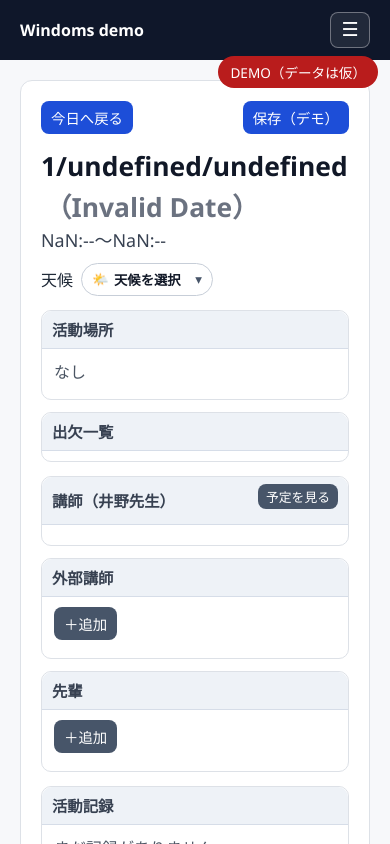
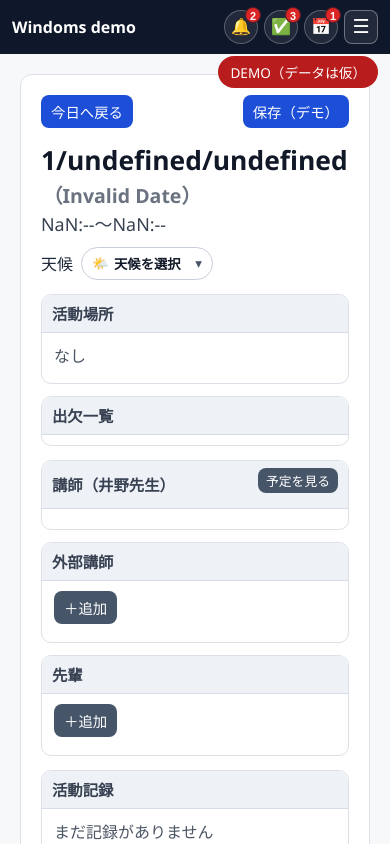
Before and after one commit to shibuscription/windoms, a React (Vite) app in the folder demo/: page /#/logs/1 in a window 390 px wide. Shown: the top 844 px of the page. Built offline with nearby package versions, Linux system fonts and the light colour scheme.

Commit message:
feat: establish Today foundation (shared action bar, sticky header, responsive date nav)

```diff
--- a/demo/src/App.tsx
+++ b/demo/src/App.tsx
@@ -32,23 +32,72 @@ const menuItems = (today: string): MenuItem[] => [
 export function App() {
   const [data, setData] = useState<DemoData>(mockData);
   const [isMenuOpen, setIsMenuOpen] = useState(false);
+  const [activeStatusPanel, setActiveStatusPanel] = useState<"notice" | "todo" | "duty" | null>(
+    null,
+  );
   const location = useLocation();
   const navigate = useNavigate();
   const today = todayDateKey();
 
   useEffect(() => {
-    if (!isMenuOpen) return;
+    if (!isMenuOpen && !activeStatusPanel) return;
     const onKeyDown = (event: KeyboardEvent) => {
       if (event.key === "Escape") setIsMenuOpen(false);
+      if (event.key === "Escape") setActiveStatusPanel(null);
     };
     document.addEventListener("keydown", onKeyDown);
     const originalOverflow = document.body.style.overflow;
+    if (isMenuOpen || activeStatusPanel) {
       document.body.style.overflow = "hidden";
+    }
     return () => {
       document.removeEventListener("keydown", onKeyDown);
       document.body.style.overflow = originalOverflow;
     };
-  }, [isMenuOpen]);
+  }, [isMenuOpen, activeStatusPanel]);
+
+  useEffect(() => {
+    if (!activeStatusPanel) return;
+    setActiveStatusPanel(null);
+  }, [location.key]);
+
+  const statusButtons: Array<{ id: "notice" | "todo" | "duty"; icon: string; label: string; badge: number }> = [
+    { id: "notice", icon: "🔔", label: "Notices", badge: 2 },
+    { id: "todo", icon: "✅", label: "My TODO", badge: 3 },
+    { id: "duty", icon: "📅", label: "次の当番", badge: 1 },
+  ];
+  const statusPanelMeta: Record<
+    "notice" | "todo" | "duty",
+    { title: string; subtitle: string; items: string[] }
+  > = {
+    notice: {
+      title: "Notices",
+      subtitle: "お知らせ（DEMO）",
+      items: [
+        "本日 16:30 片付け開始です。",
+        "週末本番の集合は 8:40 正門前です。",
+        "譜面台の不足分を職員室で受け取りください。",
+      ],
+    },
+    todo: {
+      title: "My TODO",
+      subtitle: "担当TODO（DEMO）",
+      items: [
+        "打楽器チェックリストを更新する",
+        "本番用チラシを配布する",
+        "見守り当番の最終確認を行う",
+      ],
+    },
+    duty: {
+      title: "次の当番",
+      subtitle: "当番予定（DEMO）",
+      items: [
+        "日時: 2026-02-21 09:00-12:00",
+        "場所: 第1音楽室",
+        "備考: 入室前に出欠確認をお願いします。",
+      ],
+    },
+  };
 
   const context = useMemo(
     () => ({
@@ -115,14 +164,38 @@ export function App() {
         <Link to="/" className="brand">
           Windoms demo
         </Link>
+        <div className="header-actions">
+          {statusButtons.map((item) => {
+            const isActive = activeStatusPanel === item.id;
+            return (
+              <button
+                key={item.id}
+                type="button"
+                className={`status-icon-button ${isActive ? "active" : ""}`}
+                aria-label={item.label}
+                onClick={() => setActiveStatusPanel((prev) => (prev === item.id ? null : item.id))}
+              >
+                <span className="status-icon-emoji" aria-hidden="true">
+                  {item.icon}
+                </span>
+                <span className="status-icon-badge" aria-hidden="true">
+                  {item.badge}
+                </span>
+              </button>
+            );
+          })}
           <button
             type="button"
             className="menu-trigger"
             aria-label="メニューを開く"
-          onClick={() => setIsMenuOpen(true)}
+            onClick={() => {
+              setActiveStatusPanel(null);
+              setIsMenuOpen(true);
+            }}
           >
             ☰
           </button>
+        </div>
       </header>
       <main className="page-wrap">
         <Routes>
@@ -188,6 +261,27 @@ export function App() {
           </div>
         </div>
       )}
+      {activeStatusPanel && (
+        <div className="status-panel-overlay" onClick={() => setActiveStatusPanel(null)}>
+          <section className="status-panel" onClick={(event) => event.stopPropagation()}>
+            <button
+              type="button"
+              className="status-panel-close"
+              aria-label="パネルを閉じる"
+              onClick={() => setActiveStatusPanel(null)}
+            >
+              ×
+            </button>
+            <p className="status-panel-subtitle">{statusPanelMeta[activeStatusPanel].subtitle}</p>
+            <h2 className="status-panel-title">{statusPanelMeta[activeStatusPanel].title}</h2>
+            <ul className="status-panel-list">
+              {statusPanelMeta[activeStatusPanel].items.map((item) => (
+                <li key={item}>{item}</li>
+              ))}
+            </ul>
+          </section>
+        </div>
+      )}
     </div>
   );
 }
--- a/demo/src/pages/TodayPage.tsx
+++ b/demo/src/pages/TodayPage.tsx
@@ -182,6 +182,11 @@ export function TodayPage({ data, updateDayLog }: TodayPageProps) {
     setNoticeExpanded((prev) => !prev);
   };
 
+  const toggleMiniCalendar = () => {
+    setCalendarMonth(toMonthKey(date));
+    setIsCalendarOpen((prev) => !prev);
+  };
+
   return (
     <section className="card">
       <div className="today-header today-date-view">
@@ -189,31 +194,31 @@ export function TodayPage({ data, updateDayLog }: TodayPageProps) {
           <button type="button" className="date-nav-button" onClick={() => moveDate(-1)}>
             ← 前日
           </button>
-          <div className="today-date-center" ref={calendarWrapRef}>
           <div
-              className="today-date-picker-trigger"
+            className="today-date-center"
+            ref={calendarWrapRef}
             role="button"
             tabIndex={0}
-              onClick={() => {
-                setCalendarMonth(toMonthKey(date));
-                setIsCalendarOpen((prev) => !prev);
-              }}
+            onClick={toggleMiniCalendar}
             onKeyDown={(event) => {
               if (event.key === "Enter" || event.key === " ") {
                 event.preventDefault();
-                  setCalendarMonth(toMonthKey(date));
-                  setIsCalendarOpen((prev) => !prev);
+                toggleMiniCalendar();
               }
             }}
           >
-              <span className="date-main">{formatDateYmd(date)}</span>
+            <div
+              className="today-date-picker-trigger"
+            >
+              <span className="date-main date-full">{formatDateYmd(date)}</span>
+              <span className="date-main date-short">{formatDateYmd(date).slice(5)}</span>
               <span className={`date-weekday ${weekdayTone(date)}`}>（{formatWeekdayJa(date)}）</span>
               <span className="calendar-icon" aria-hidden="true">
                 📅
               </span>
             </div>
             {isCalendarOpen && (
-              <div className="today-calendar-popover">
+              <div className="today-calendar-popover" onClick={(event) => event.stopPropagation()}>
                 <div className="mini-calendar-header">
                   <button
                     type="button"
--- a/demo/src/styles.css
+++ b/demo/src/styles.css
@@ -2,6 +2,7 @@
   font-family: "Segoe UI", "Yu Gothic UI", sans-serif;
   color: #1f2937;
   background: #f7f8fa;
+  --header-h: 60px;
   --section-header-bg: #eef2f7;
   --section-header-fg: #374151;
   --section-header-border: #d6dde8;
@@ -22,11 +23,16 @@ body {
 }
 
 .app-header {
+  position: sticky;
+  top: 0;
+  z-index: 250;
   display: flex;
   align-items: center;
   justify-content: space-between;
+  min-height: var(--header-h);
   padding: 12px 20px;
   background: #0f172a;
+  gap: 10px;
 }
 
 .brand {
@@ -47,6 +53,58 @@ body {
   cursor: pointer;
 }
 
+.header-actions {
+  display: inline-flex;
+  align-items: center;
+  gap: 8px;
+  flex-shrink: 0;
+}
+
+.status-icon-button {
+  position: relative;
+  border: 1px solid rgba(255, 255, 255, 0.26);
+  background: rgba(255, 255, 255, 0.08);
+  color: #fff;
+  border-radius: 999px;
+  width: 36px;
+  height: 36px;
+  min-width: 36px;
+  cursor: pointer;
+  display: grid;
+  place-items: center;
+}
+
+.status-icon-button.active {
+  background: rgba(37, 99, 235, 0.32);
+  border-color: rgba(147, 197, 253, 0.8);
+}
+
+.status-icon-button:hover {
+  background: rgba(255, 255, 255, 0.16);
+}
+
+.status-icon-emoji {
+  font-size: 1rem;
+  line-height: 1;
+}
+
+.status-icon-badge {
+  position: absolute;
+  top: -4px;
+  right: -4px;
+  min-width: 16px;
+  height: 16px;
+  padding: 0 4px;
+  border-radius: 999px;
+  background: #dc2626;
+  color: #fff;
+  font-size: 0.68rem;
+  line-height: 16px;
+  font-weight: 700;
+  text-align: center;
+  border: 1px solid rgba(15, 23, 42, 0.65);
+}
+
 .menu-overlay {
   position: fixed;
   inset: 0;
@@ -56,6 +114,76 @@ body {
   align-items: flex-start;
   justify-content: center;
   padding: 24px 16px 16px;
+}
+
+.status-panel-overlay {
+  position: fixed;
+  left: 0;
+  right: 0;
+  top: var(--header-h);
+  bottom: 0;
+  background: rgba(2, 6, 23, 0.42);
+  z-index: 230;
+  display: flex;
+  align-items: flex-start;
+  justify-content: center;
+  padding: 8px 10px 10px;
+}
+
+.status-panel {
+  width: min(640px, calc(100vw - 20px));
+  max-height: calc(100vh - var(--header-h) - 16px);
+  overflow: auto;
+  background: #0f172a;
+  color: #e5e7eb;
+  border: 1px solid rgba(148, 163, 184, 0.28);
+  border-radius: 12px;
+  padding: 14px 16px 18px;
+  position: relative;
+  box-shadow: 0 10px 26px rgba(2, 6, 23, 0.42);
+  animation: drop-down 160ms ease-out;
+}
+
+.status-panel-close {
+  position: absolute;
+  top: 8px;
+  right: 10px;
+  border: 0;
+  background: transparent;
+  color: #f8fafc;
+  font-size: 1.4rem;
+  line-height: 1;
+  cursor: pointer;
+}
+
+.status-panel-subtitle {
+  margin: 0 24px 4px 0;
+  color: #93c5fd;
+  font-size: 0.82rem;
+  font-weight: 600;
+}
+
+.status-panel-title {
+  margin: 0 24px 8px 0;
+  font-size: 1.05rem;
+}
+
+.status-panel-list {
+  margin: 0;
+  padding-left: 18px;
+  display: grid;
+  gap: 6px;
+}
+
+@keyframes drop-down {
+  from {
+    transform: translateY(-8px);
+    opacity: 0;
+  }
+  to {
+    transform: translateY(0);
+    opacity: 1;
+  }
 }
 
 .menu-panel {
@@ -203,7 +331,7 @@ body {
   display: flex;
   align-items: center;
   gap: 10px;
-  flex-wrap: wrap;
+  flex-wrap: nowrap;
 }
 
 .date-nav-button {
@@ -214,10 +342,25 @@ body {
   padding: 8px 12px;
   cursor: pointer;
   min-height: 38px;
+  flex-shrink: 0;
 }
 
 .today-date-center {
   position: relative;
+  z-index: 5;
+  flex: 1 1 auto;
+  min-width: 0;
+  display: flex;
+  justify-content: center;
+  overflow: visible;
+  cursor: pointer;
+  border-radius: 8px;
+  padding: 2px 4px;
+}
+
+.today-date-center:focus-visible {
+  outline: 2px solid #93c5fd;
+  outline-offset: 2px;
 }
 
 .today-date-picker-trigger {
@@ -231,9 +374,15 @@ body {
   font-size: 1.65rem;
   font-weight: 700;
   line-height: 1.1;
+  white-space: nowrap;
+  max-width: 100%;
 }
 
 .today-date-picker-trigger:hover {
+  background: #f8fafc;
+}
+
+.today-date-center:hover .today-date-picker-trigger {
   background: #f8fafc;
 }
 
@@ -408,6 +557,10 @@ body {
 
 .date-main {
   color: #111827;
+}
+
+.date-short {
+  display: none;
 }
 
 .date-weekday {
@@ -1489,6 +1642,10 @@ textarea {
 }
 
 @media (max-width: 760px) {
+  :root {
+    --header-h: 54px;
+  }
+
   .field-grid,
   .split,
   .activity-form,
@@ -1507,6 +1664,12 @@ textarea {
   .today-date-nav {
     width: 100%;
     justify-content: space-between;
+    gap: 6px;
+  }
+
+  .date-nav-button {
+    padding: 7px 10px;
+    font-size: 0.9rem;
   }
 
   .log-time-range-inline {
@@ -1525,4 +1688,74 @@ textarea {
     border-radius: 0;
     padding: 12px 2px 2px;
   }
-}
+
+  .app-header {
+    padding: 10px 12px;
+  }
+
+  .header-actions {
+    gap: 6px;
+  }
+
+  .status-icon-button,
+  .menu-trigger {
+    width: 34px;
+    min-width: 34px;
+    height: 34px;
+  }
+
+  .status-panel-overlay {
+    padding: 6px 8px 8px;
+  }
+
+  .status-panel {
+    width: calc(100vw - 16px);
+  }
+}
+
+@media (max-width: 480px) {
+  .today-date-nav {
+    gap: 4px;
+  }
+
+  .date-nav-button {
+    padding: 6px 8px;
+    font-size: 0.84rem;
+  }
+
+  .today-date-picker-trigger {
+    width: 100%;
+    justify-content: center;
+    font-size: 1.36rem;
+    padding: 8px 6px;
+    gap: 2px;
+    white-space: nowrap;
+    overflow: hidden;
+    text-overflow: ellipsis;
+  }
+
+  .date-weekday {
+    margin-left: 2px;
+    font-size: 0.74em;
+  }
+
+  .calendar-icon {
+    display: none;
+  }
+}
+
+@media (max-width: 600px) {
+  .date-full {
+    display: none;
+  }
+
+  .date-short {
+    display: inline;
+  }
+}
+
+@media (min-width: 601px) {
+  .date-short {
+    display: none;
+  }
+}
```
Also changed, not shown: 2 other files (tests, documents, lock files or other folders). Lines whose indentation alone changed are shown as unchanged.
